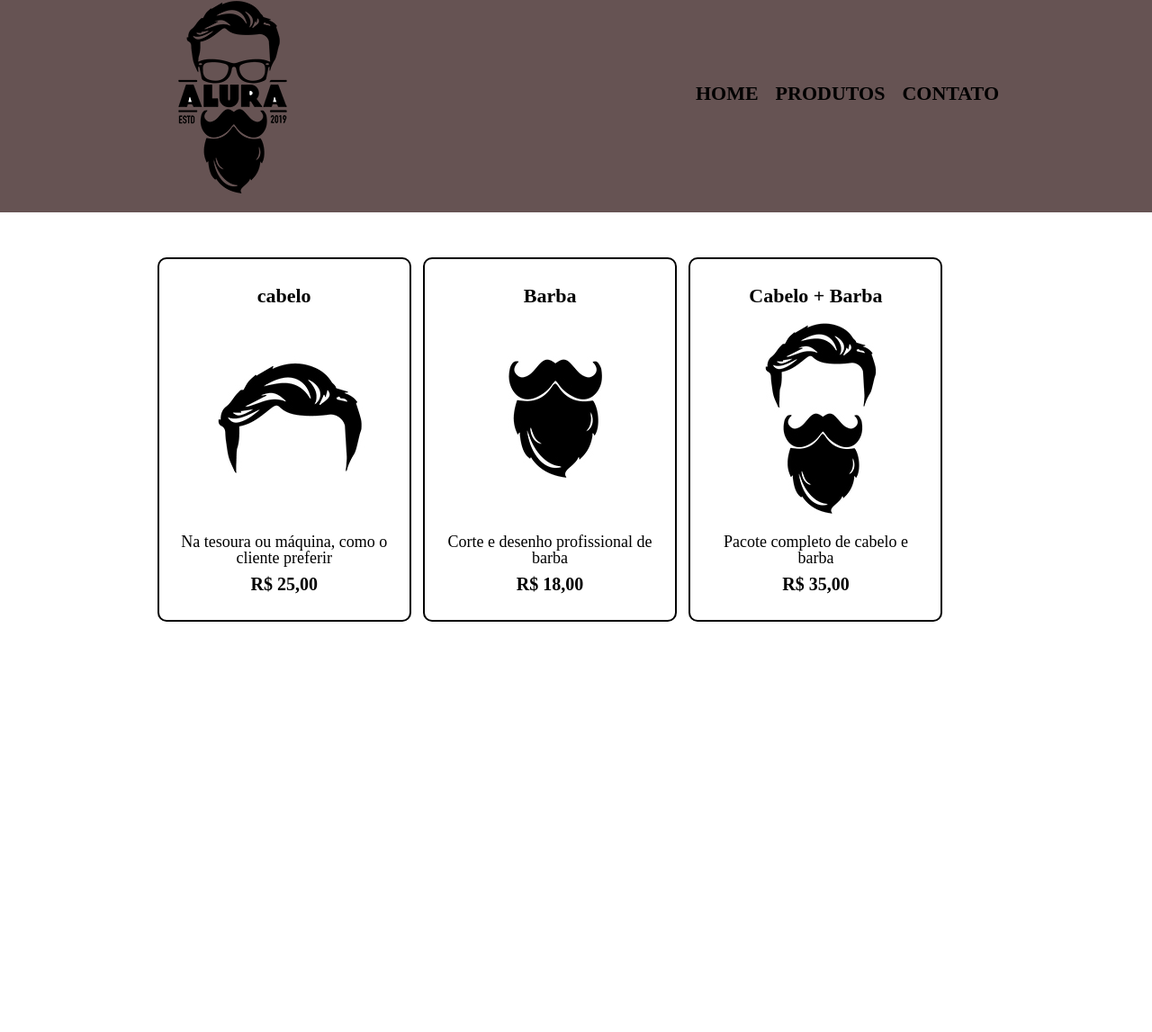
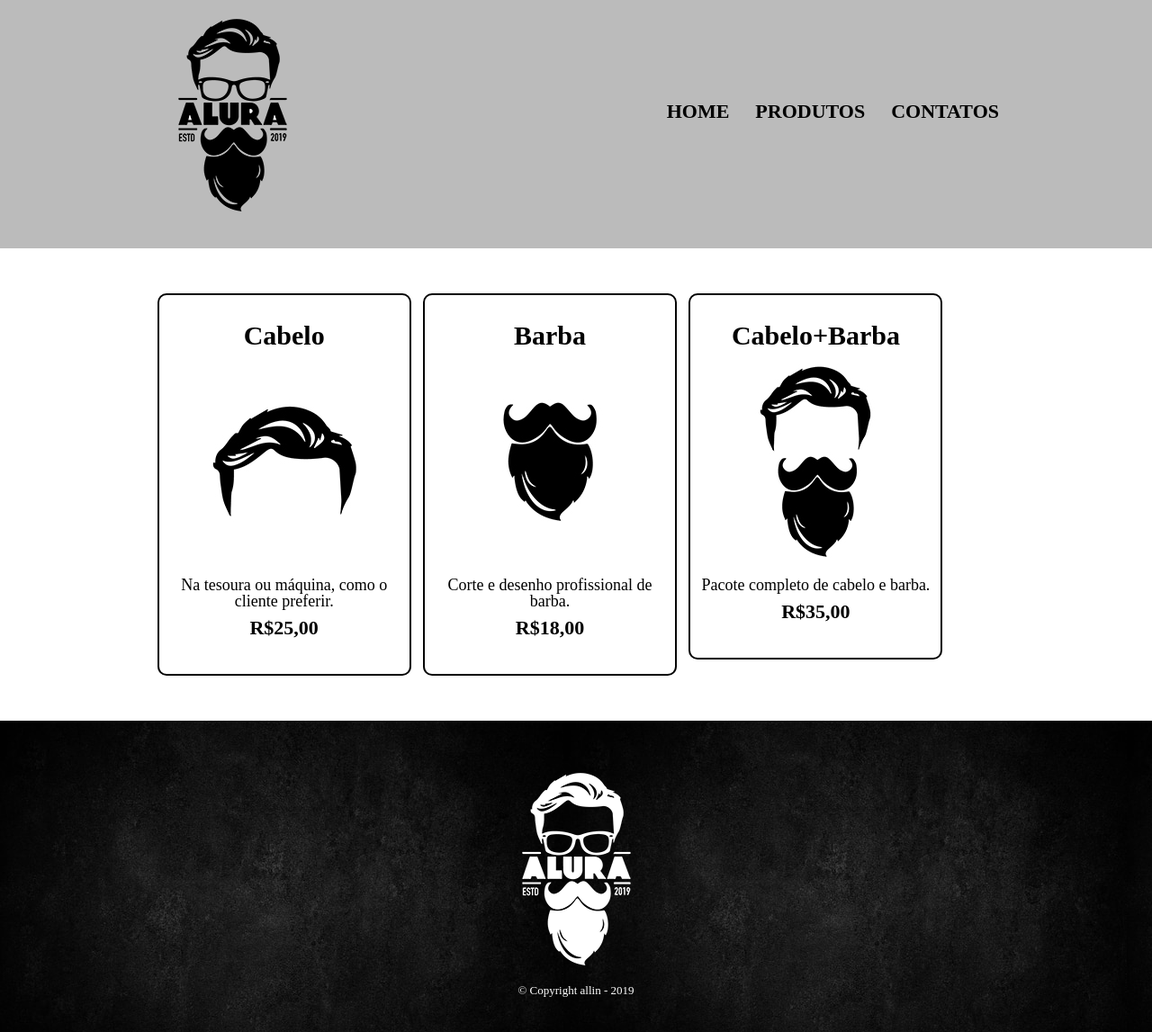
Before and after one commit to allinhoou/allin, a plain HTML site: page produtos.html in a window 1280 px wide. Shown: the part 17-1164 px from the top of the page at 90% size. Before the commit the page ends 800 px from the top, so only its background shows below. Drawn offline with Linux system fonts and the light colour scheme.

Commit message:
Add files via upload

```diff
--- a/produtos.css
+++ b/produtos.css
@@ -1,56 +1,46 @@
-header {
-    background: #2f1515bb;
+header{
+
+    background: #BBBBBB;
     padding: 20px 0;
 }
 
 nav li{
 
     display: inline;
-    margin: 0 0 0 15px;
-
+    margin: 0 0 0 25px;
 }
 
 nav a{
 
     text-transform: uppercase;
-    color: rgb(0, 0, 0);
-    font-weight: bold;
+    color: #000000;
+    font-weight:bold;
     font-size: 22px;
     text-decoration: none;
-
-
-
 }
 
+nav a:hover{
+    color: rgb(255, 0, 0);
+    text-decoration: underline;
+}
 
-
-    nav a:hover{
-
-        color: blueviolet;
-
-    }
 nav{
-
     position: absolute;
     top: 110px;
     right: 0px;
-
-
-
-
 }
 
- .produtos li {
+.produtos li{
 
     display: inline-block;
     text-align: center;
     width: 30%;
     vertical-align: top;
-    /*background-color: gray;*/
+    /*background: #CCCCCC;*/
     margin: 0 0.5%;
-    padding: 30px 20px  ;
+    padding: 30px 10px;
     box-sizing: border-box;
-    border: 2px solid black ;
+    border: 2px solid #000000;
     border-radius: 10px;
 
 }
@@ -59,35 +49,82 @@ nav a{
 
     width: 940px;
     margin: 0 auto;
+    vertical-align: top;
     padding: 50px 0;
-
-
 }
-
 
 .caixa{
 
+    width: 940px;
     position: relative;
-    width: 940px;
-    margin: auto;
-
+    margin: 0 auto;
 }
 
 .produtos h2{
 
+    font-size: 30px;
     font-weight: bold;
+}
+.preco{
+
     font-size: 22px;
+    font-weight: bold;
+    margin: 10px 0;
 }
-.produto-preco{
 
+.descricao{
+
+    font-size: 18px;
+}
+
+.produtos li:hover{
+    border-color:rgb(255, 0, 0);
+}
+
+.produtos li:active{
+
+    border-color: pink;
+}
+.produtos li:hover h2{
+    font-size: 33px;
+}
+
+footer{
+    text-align: center;
+    background:url(bg.jpg);
+    padding: 40px 0;
+}
+
+.copyright{
+    color: #FFFFFF;
+    font-size: 13px;
+}
+
+main{
+
+    width: 940px;
+    margin: 0 auto;
+}
+
+form{
+
+    margin: 40px 0;
+}
+
+form label, form p{
     font-size: 20px;
-    font-weight: bold;
-    margin: 10px 0 0;
+    display: block;
+    margin: 0 0 10px;
+}
+.input-padrao{
+    display: block;
+    margin: 0 0 20px;
+    padding: 10px 25px;
+    width: 50%;
 
 }
-.produto-descricao{
 
-     font-size: 18px;
+.checkbox{
 
-
+    margin: 20px 0;
 }
--- a/produtos.html
+++ b/produtos.html
@@ -1,83 +1,55 @@
 <!DOCTYPE html>
-<html lang="pt-br">
+<html lang="en">
 <head>
 	<meta charset="UTF-8">
 	<meta http-equiv="X-UA-Compatible" content="IE=edge">
 	<meta name="viewport" content="width=device-width, initial-scale=1.0">
-	<link rel="stylesheet" href="./produtos.css">
-	<link rel="stylesheet" href="./reset.css">
-	<title>Produtos - Barbearia Alura</title>
-
+	<title>Produtos-Barbearia Alura</title>
+	<link rel="stylesheet" href="reset.css">
+	<link rel="stylesheet" href="produtos.css">
 </head>
 <body>
 <header>
-
-
 <div class="caixa">
-
 		<h1><img src="logo.png"></h1>
-
-
 	<nav>
-
-
 		<ul>
-
-		<li class="itens"><a href="index.html">Home</a></li>
-		<li class="itens"><a href="produtos.html">Produtos</a></li>
-		<li class="itens"><a href="contato.html">Contato</a></li>
-
-
+			    <li class="itens"><a href="index.html"> Home</a></li>
+		        <li class="itens"><a href="produtos.html"> Produtos</a></li>
+		    	<li class="itens"><a href="contato.html"> Contatos</a></li>
 		</ul>
-
-
 	</nav>
-
 </div>
-
 </header>
 
 	<ul class="produtos">
+		<li>
+			<h2>Cabelo</h2>
+			<img src="cabelo.jpg" alt="cabelo">
+			<p class="descricao">Na tesoura ou máquina, como o cliente preferir.</p>
+			<p class="preco">R$25,00</p>
+		</li>
+
 
 		<li>
-
-			<h2>cabelo</h2>
-			<img src="cabelo.jpg" alt="cabelo">
-			<p class="produto-descricao">Na tesoura ou máquina, como o cliente preferir</p>
-			<p class="produto-preco">R$ 25,00</p>
+			<h2>Barba</h2>
+			<img src="barba.jpg" alt="barba">
+			<p class="descricao">Corte e desenho profissional de barba.</p>
+			<p class="preco">R$18,00</p>
+		</li>
 
 
 
+		<li>
+			<h2>Cabelo+Barba</h2>
+			<img src="cabelo+barba.jpg" alt="cabelo e barba">
+			<p class="descricao">Pacote completo de 	cabelo e barba.</p>
+			<p class="preco">R$35,00</p>
 		</li>
-
-		 <li>
-
-			<h2>Barba</h2>
-            <img src="barba.jpg" alt="barba">
-			<p class="produto-descricao">Corte e desenho profissional de barba</p>
-			<p class="produto-preco">R$ 18,00</p>
-
-          </li>
-
-		  <li>
-
-			<h2>Cabelo + Barba</h2>
-			<img src="cabelo+barba.jpg" alt="cabelo+barba">
-			<p class="produto-descricao">Pacote completo de cabelo e barba</p>
-			<p class="produto-preco">R$ 35,00</p>
-
-
-
-
-
-
-
-		  </li>
-
 	</ul>
-
-
-
-
+<footer>
+	<img src="logo-branco.png" alt="logobranco">
+	<p class="copyright">&copy; Copyright allin - 2019</p>
+</footer>
 </body>
 </html>
--- a/style.css
+++ b/style.css
@@ -9,6 +9,7 @@
 
 .titulo-principal {
 	padding-left: 20px;
+	text-align: center;
 }
 
 .titulo-centralizado {
@@ -43,6 +44,12 @@ ul {
 	margin-right: 15%;
 }
 
+ul{
+
+	display: inline-block;
+	margin: 15px;
+}
+
 .imagembeneficios {
 	width: 50%;
 }
```
Also changed, not shown: contato.html (+43 -17 lines), index.html (+5 -3 lines), bg.jpg (added), 2 other files. Lines whose indentation alone changed are shown as unchanged.
